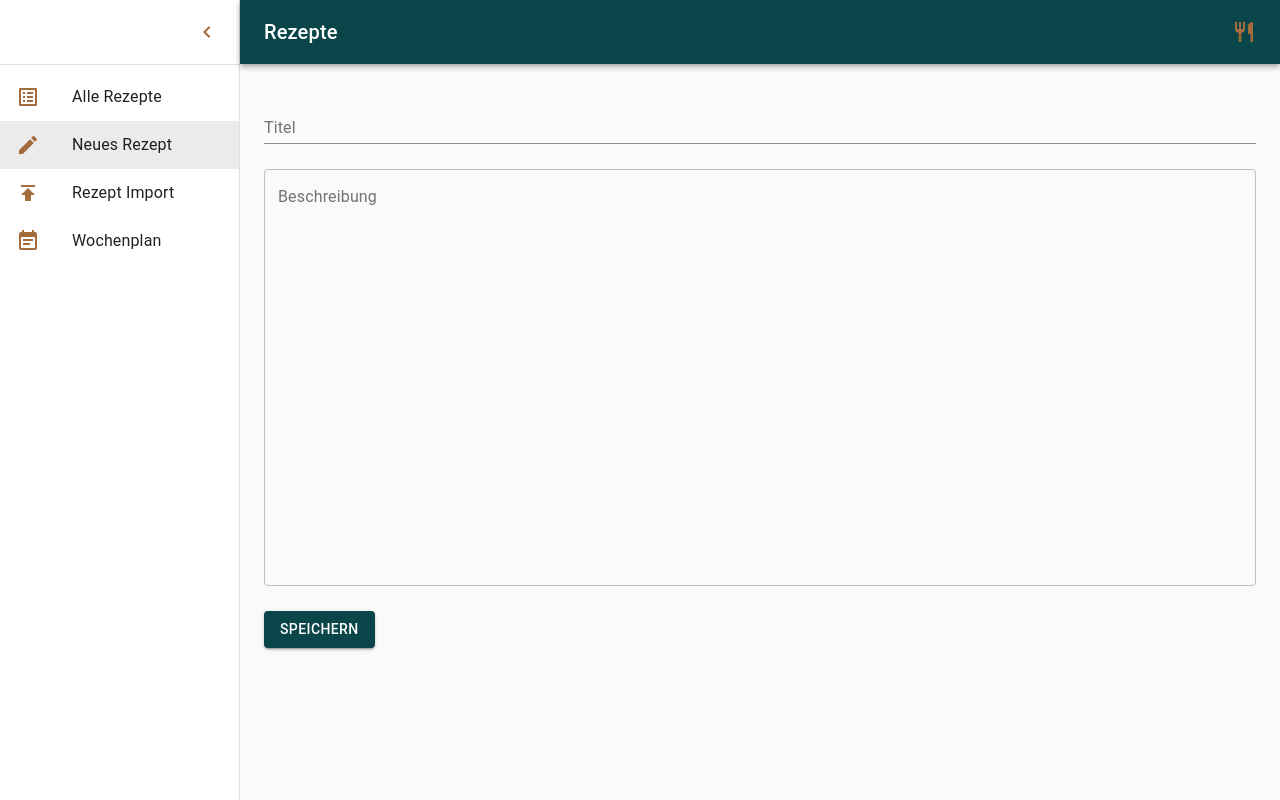
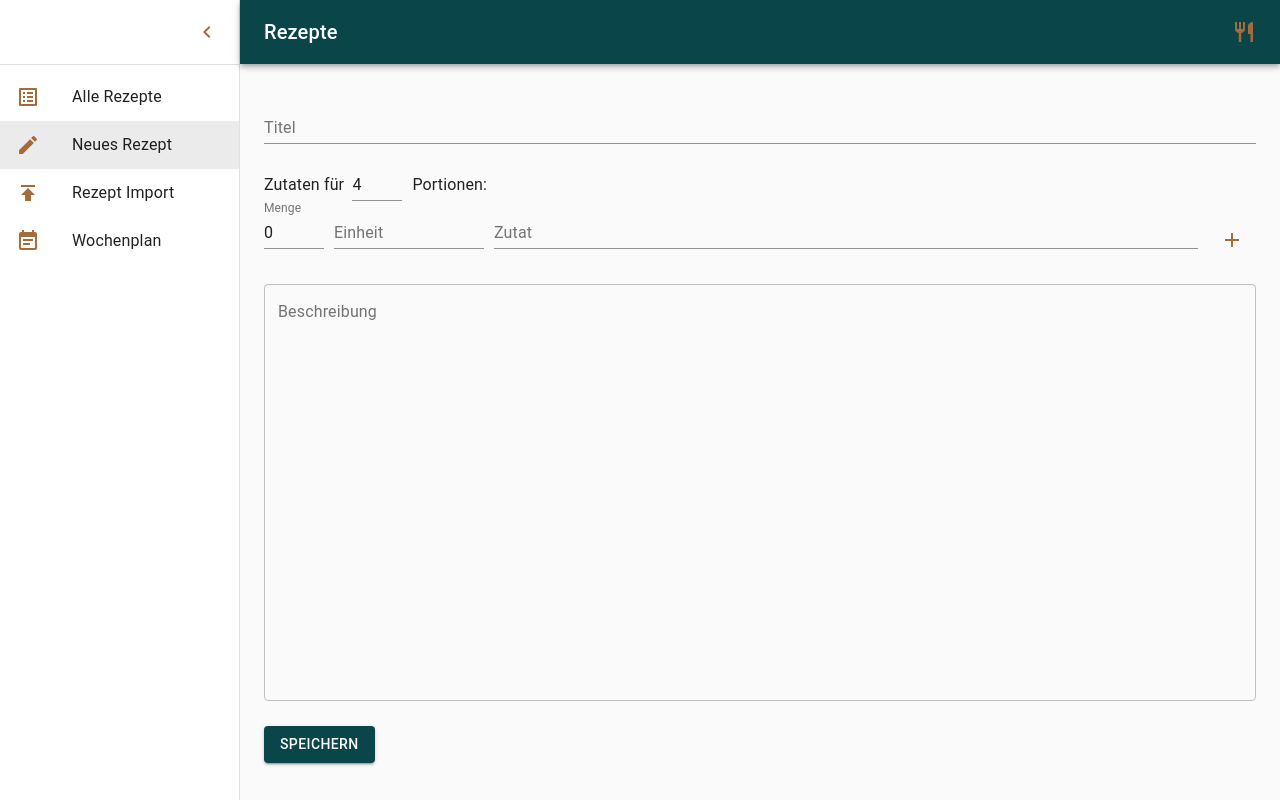
Before and after one commit to JuliaNeumann/recipes, a React (Create React App) app in the folder recipes_frontend/: page /create in a window 1280 px wide. Built offline with nearby package versions, Linux system fonts and the light colour scheme.

Commit message:
enable adding of multiple ingredients in create recipe form

```diff
--- a/recipes_frontend/src/components/CreateRecipe.js
+++ b/recipes_frontend/src/components/CreateRecipe.js
@@ -2,17 +2,44 @@ import React from "react";
 import { withStyles } from "@material-ui/core/styles";
 import Button from "@material-ui/core/Button";
 import TextField from "@material-ui/core/TextField";
+import { IconButton, Typography } from "@material-ui/core";
+import AddIcon from "@material-ui/icons/Add";
+import IngredientFormRow from "./IngredientFormRow";
 
 const createRecipeStyles = {
   formRow: {
     marginBottom: 25,
+  },
+  ingredientsTitle: {
+    display: "flex",
+    alignItems: "baseline",
+  },
+  numField: {
+    maxWidth: 50,
+    marginRight: 10,
+  },
+  ingredients: {
+    display: "flex",
+    marginBottom: 10,
+  },
+  ingredientsList: {
+    flexGrow: 1,
+  },
+  addIngredient: {
+    alignSelf: "flex-end",
+    marginBottom: 10,
   },
 };
 
 class CreateRecipe extends React.Component {
   constructor(props) {
     super(props);
-    this.state = { title: "", description: "" };
+    this.state = {
+      title: "",
+      description: "",
+      portions: 4,
+      ingredients: [<IngredientFormRow />],
+    };
     this.submitHandler = this.submitHandler.bind(this);
   }
 
@@ -23,7 +50,7 @@ class CreateRecipe extends React.Component {
   render() {
     const classes = this.props.classes;
     return (
-      <form noValidate>
+      <form noValidate onSubmit={this.submitHandler}>
         <TextField
           className={classes.formRow}
           id="title"
@@ -32,6 +59,36 @@ class CreateRecipe extends React.Component {
           value={this.state.title}
           onChange={(event) => this.setState({ title: event.target.value })}
         />
+        <Typography className={classes.ingredientsTitle} component="div">
+          Zutaten für &nbsp;
+          <TextField
+            className={classes.numField}
+            type="number"
+            value={this.state.portions}
+            onChange={(event) =>
+              this.setState({ portions: event.target.value })
+            }
+          />
+          Portionen:
+        </Typography>
+        <div className={classes.ingredients}>
+          <div className={classes.ingredientsList}>
+            {this.state.ingredients.map((ingredient, index) => (
+              <React.Fragment key={index}>{ingredient}</React.Fragment>
+            ))}
+          </div>
+          <IconButton
+            className={classes.addIngredient}
+            color="secondary"
+            onClick={() => {
+              this.setState({
+                ingredients: [...this.state.ingredients, <IngredientFormRow />],
+              });
+            }}
+          >
+            <AddIcon />
+          </IconButton>
+        </div>
         <TextField
           className={classes.formRow}
           id="description"
@@ -45,12 +102,7 @@ class CreateRecipe extends React.Component {
             this.setState({ description: event.target.value })
           }
         />
-        <Button
-          variant="contained"
-          color="primary"
-          type="submit"
-          onClick={this.submitHandler}
-        >
+        <Button variant="contained" color="primary" type="submit">
           Speichern
         </Button>
       </form>
--- /dev/null
+++ b/recipes_frontend/src/components/IngredientFormRow.js
@@ -0,0 +1,61 @@
+import React from "react";
+import { withStyles } from "@material-ui/core/styles";
+import TextField from "@material-ui/core/TextField";
+
+const IngredientFormRowStyles = {
+  formRowFlex: {
+    marginBottom: 25,
+    display: "flex",
+  },
+  ingredientAmount: {
+    maxWidth: 60,
+    marginRight: 10,
+  },
+  ingredientMain: {
+    flexGrow: 1,
+    marginRight: 10,
+  },
+  ingredientUnit: {
+    maxWidth: 150,
+    marginRight: 10,
+  },
+};
+
+class IngredientFormRow extends React.Component {
+  constructor(props) {
+    super(props);
+    this.state = { amount: 0, unit: "", name: "" };
+  }
+
+  render() {
+    const classes = this.props.classes;
+    return (
+      <div className={classes.formRowFlex}>
+        <TextField
+          className={classes.ingredientAmount}
+          label="Menge"
+          type="number"
+          value={this.state.amount}
+          onChange={(event) => this.setState({ amount: event.target.value })}
+          InputLabelProps={{
+            shrink: true,
+          }}
+        />
+        <TextField
+          className={classes.ingredientUnit}
+          label="Einheit"
+          value={this.state.unit}
+          onChange={(event) => this.setState({ unit: event.target.value })}
+        />
+        <TextField
+          className={classes.ingredientMain}
+          label="Zutat"
+          value={this.state.name}
+          onChange={(event) => this.setState({ name: event.target.value })}
+        />
+      </div>
+    );
+  }
+}
+
+export default withStyles(IngredientFormRowStyles)(IngredientFormRow);
```
